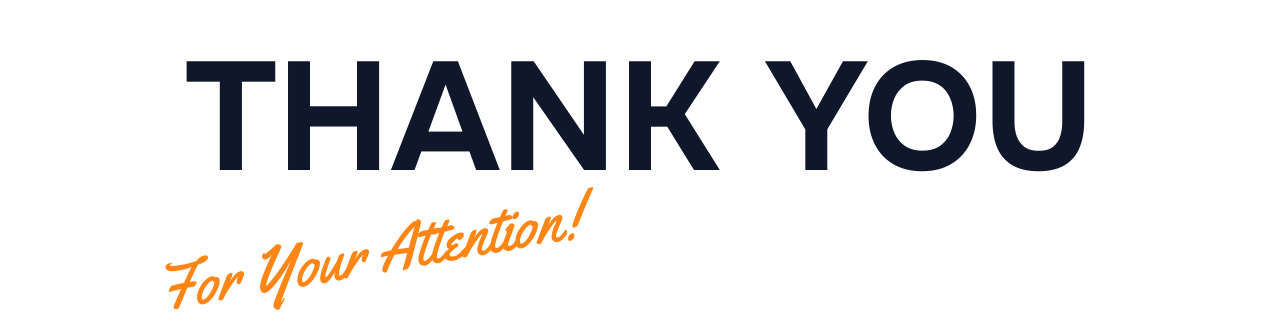
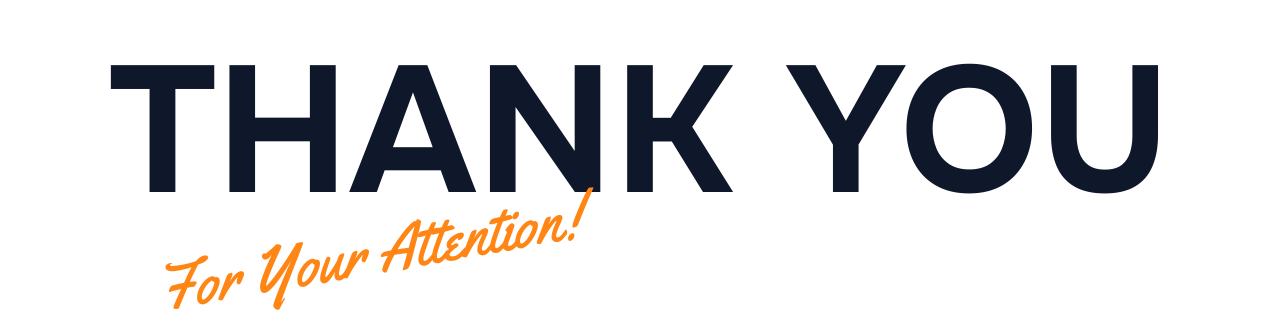
Before and after one commit to Pardeep-Shyoran/Portfolio, a React (Vite) app in the folder Frontend/: page / in a window 1280 px wide. Shown: the part 4496-4808 px from the top of the page. Built offline with nearby package versions, Linux system fonts and the light colour scheme; the HTML template or start-up script is replaced by a standard one; a web font is replaced by a local one.

Commit message:
Update footerHeading1 font size for improved responsiveness

```diff
--- a/Frontend/src/components/Footer/Footer.module.css
+++ b/Frontend/src/components/Footer/Footer.module.css
@@ -19,7 +19,7 @@
 
 .footerHeading1{
     text-align: center;
-    font-size: clamp(3rem, 12vw, 14rem);
+    font-size: clamp(3rem, 14vw, 14rem);
     font-weight: 700;
     color: var(--text-color);
     text-transform: uppercase;
```
